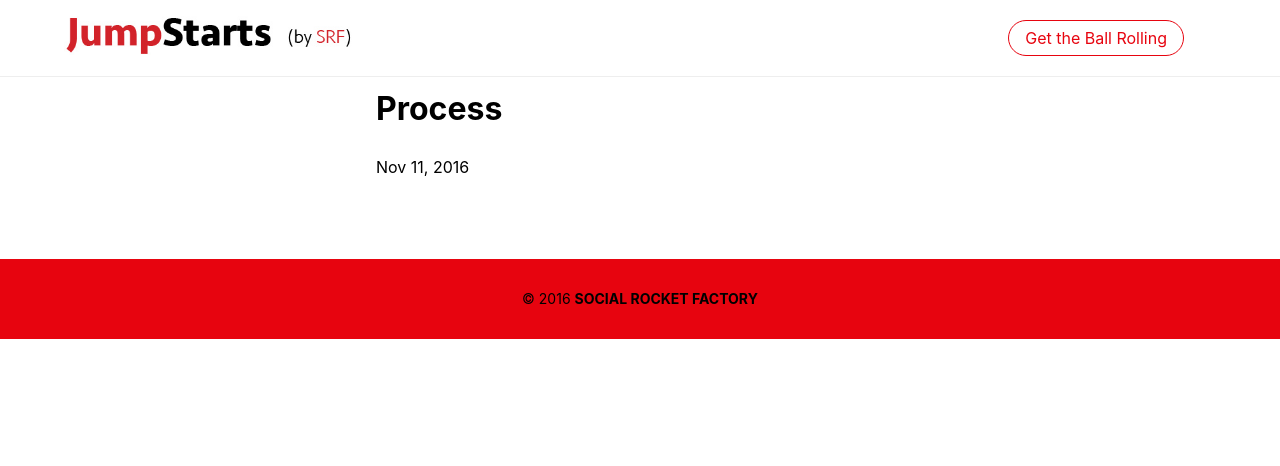
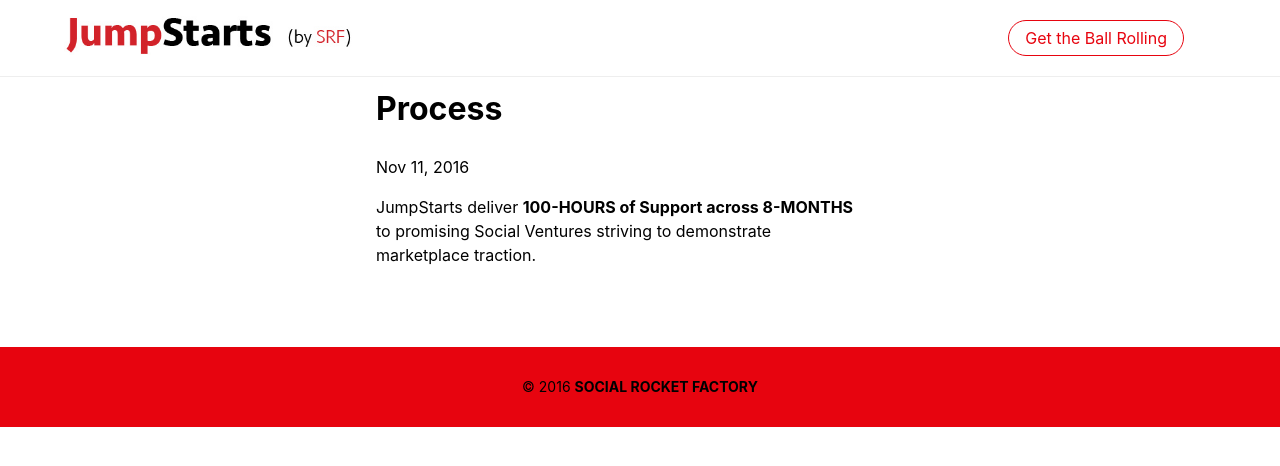
Before and after one commit to aaronergreen/jumpstarts, a Jekyll site: the page built from _about/process.md, in a window 1280 px wide. Shown: the top 466 px of the page. Built offline with Jekyll 4.4.1, drawn with Linux system fonts in a browser that asks for light colours.

Commit message:
Update from Forestry.io - process.md

```diff
--- a/_about/process.md
+++ b/_about/process.md
@@ -22,3 +22,4 @@ section:
     that describes:\n\n- What Worked?\n- What Didn't?\n- What Was Learned?\n- Recommendations
     for Future Applications. "
 ---
+JumpStarts deliver **100-HOURS of Support across 8-MONTHS** to promising Social Ventures striving to demonstrate marketplace traction.
```
